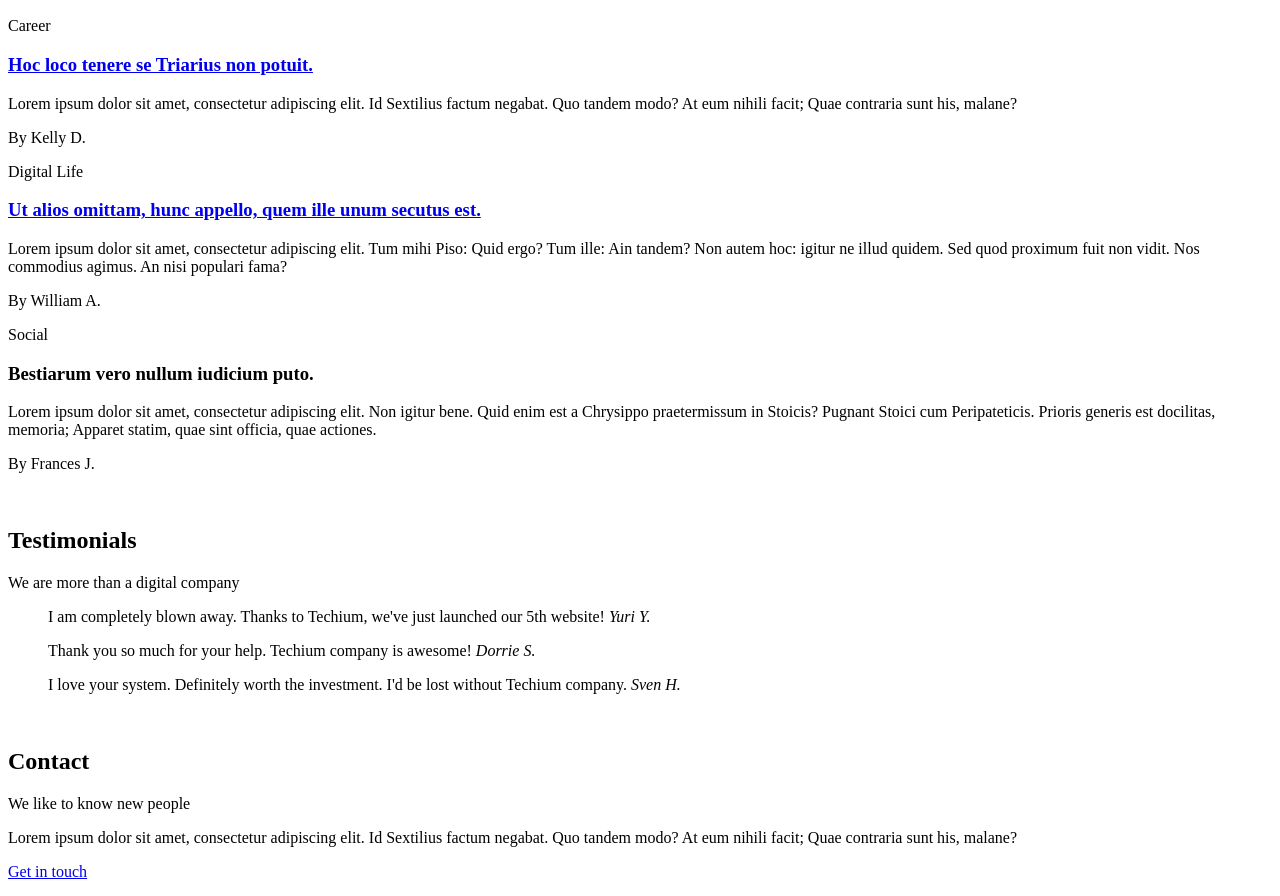
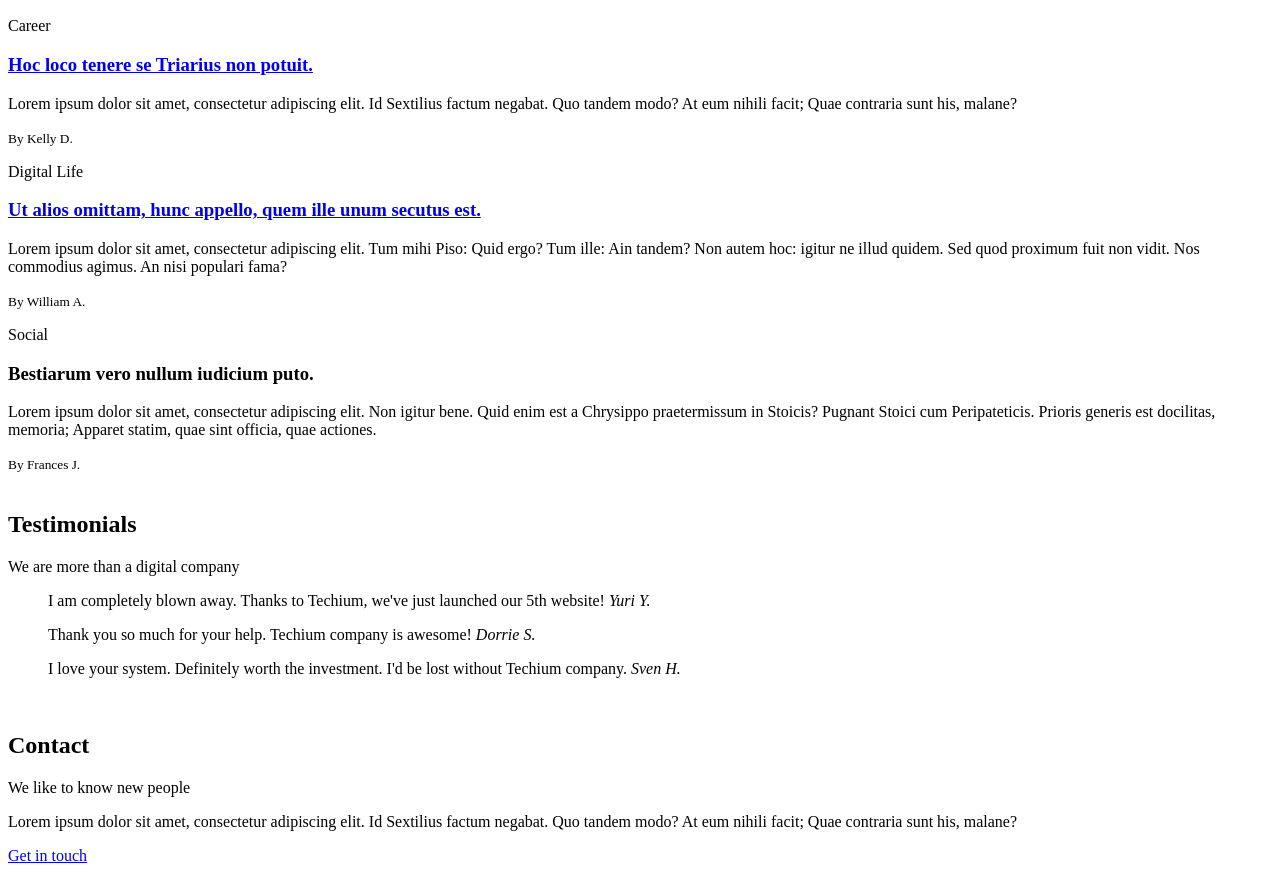
Before and after one commit to cfranco87/holbertonschool-web_front_end, a plain HTML site: page html_advanced/31-index.html in a window 1280 px wide. Shown: the part 1503-2399 px from the top of the page. Drawn offline with Linux system fonts and the light colour scheme.

```diff
--- a/html_advanced/31-index.html
+++ b/html_advanced/31-index.html
@@ -130,7 +130,7 @@
                             elit. Id Sextilius factum negabat. Quo tandem modo?
                             At eum nihili facit; Quae contraria sunt his, malane?
                             </p>
-                            <p>By Kelly D.</p>
+                            <small>By Kelly D.</small>
                         </article>
                         <article>
                             <p>Digital Life</p>
@@ -142,7 +142,7 @@
                             proximum fuit non vidit. Nos commodius agimus. An nisi
                             populari fama?
                             </p>
-                            <p>By William A.</p>
+                            <small>By William A.</small>
                         </article>
                         <article>
                             <p>Social</p>
@@ -154,7 +154,7 @@
                             Peripateticis. Prioris generis est docilitas, memoria;
                             Apparet statim, quae sint officia, quae actiones.
                             </p>
-                            <p>By Frances J.</p>
+                            <small>By Frances J.</small>
                         </article>
                     </div>
                 </div>
```
